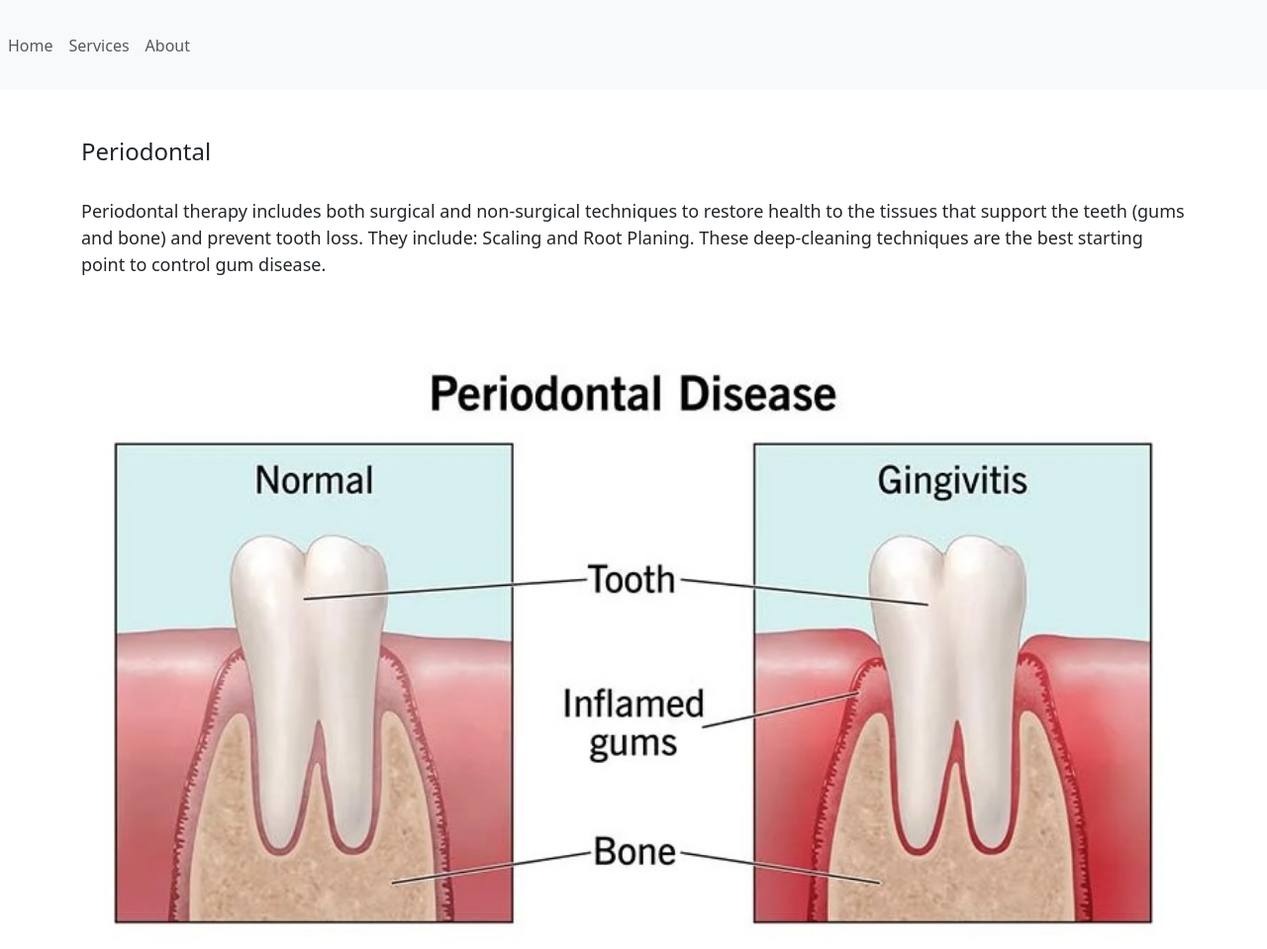
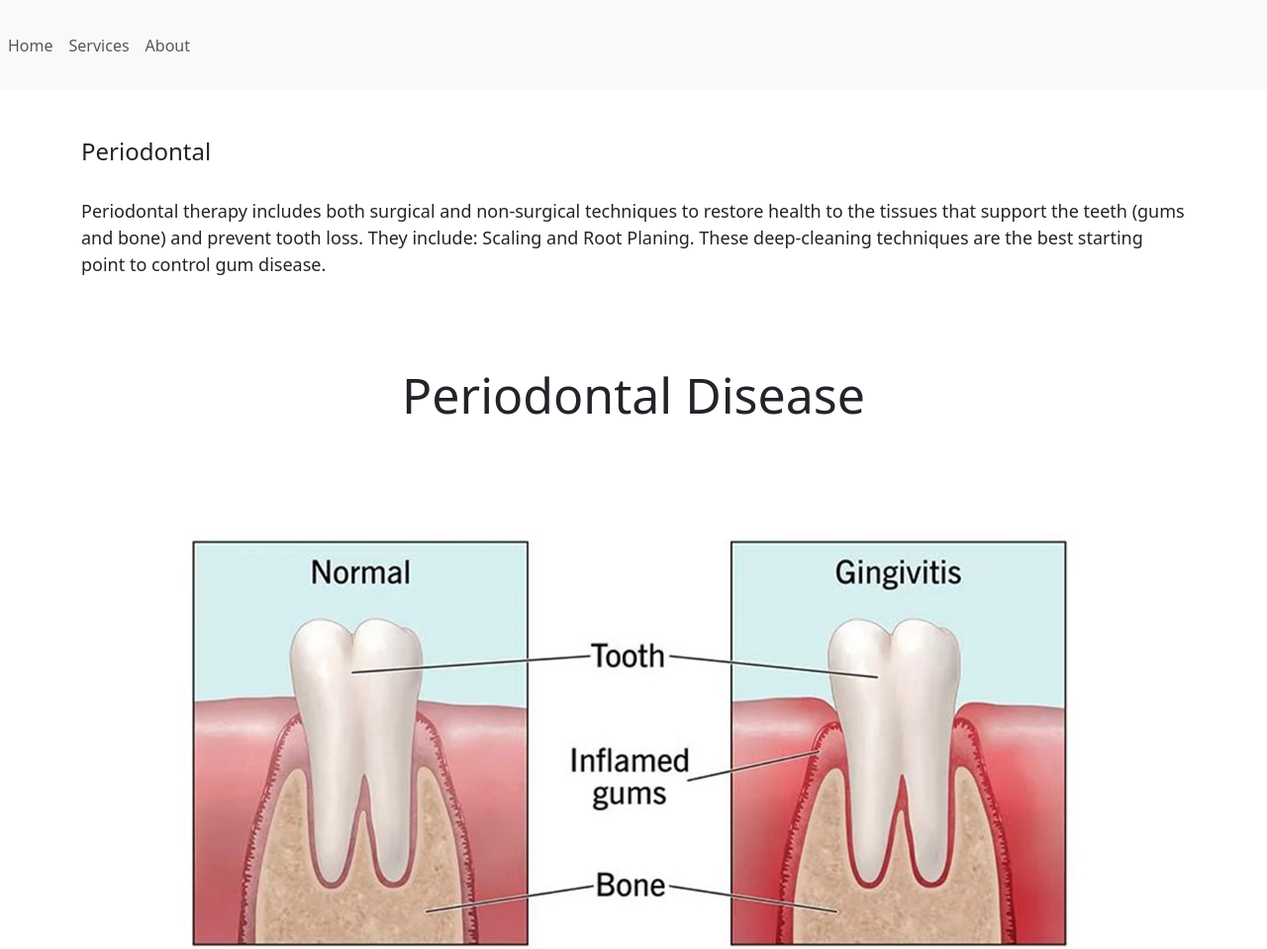
Before and after one commit to olympiadental/dental, a plain HTML site: page periodontal.html in a window 1280 px wide. Shown: the top 959 px of the page at 99% size. Drawn offline with nearby package versions, Linux system fonts and the light colour scheme.

Commit message:
periodontal.html

```diff
--- a/periodontal.html
+++ b/periodontal.html
@@ -8,6 +8,7 @@
     <script src="https://cdn.jsdelivr.net/npm/bootstrap@5.3.0/dist/js/bootstrap.bundle.min.js" integrity="sha384-geWF76RCwLtnZ8qwWowPQNguL3RmwHVBC9FhGdlKrxdiJJigb/j/68SIy3Te4Bkz" crossorigin="anonymous"></script>
     <link rel="stylesheet" href="https://cdnjs.cloudflare.com/ajax/libs/font-awesome/6.4.0/css/all.min.css">
     <link rel="stylesheet" href="css/general.css">
+    <link rel="stylesheet" href="css/periodontal.css">
     <link rel="stylesheet" href="css/footer.css">
 </head>
 <body>
@@ -49,7 +50,9 @@
             They include: Scaling and Root Planing. These deep-cleaning techniques are the best starting point to control gum disease.
         </p>
         <br><br><br>
-        <img src="img/periodontal disease.jpg" alt="" width="100%">
+        <h3>Periodontal Disease</h3>
+        <img src="img/periodontal disease 01.jpg" alt="" width="100%" class="padding">
+        <img src="img/periodontal disease 02.jpg" alt="" width="100%" class="padding">
         <br><br><br><br><br>
         <!--Our Services-->
         <h3 id="services">Our Services</h3>
```
